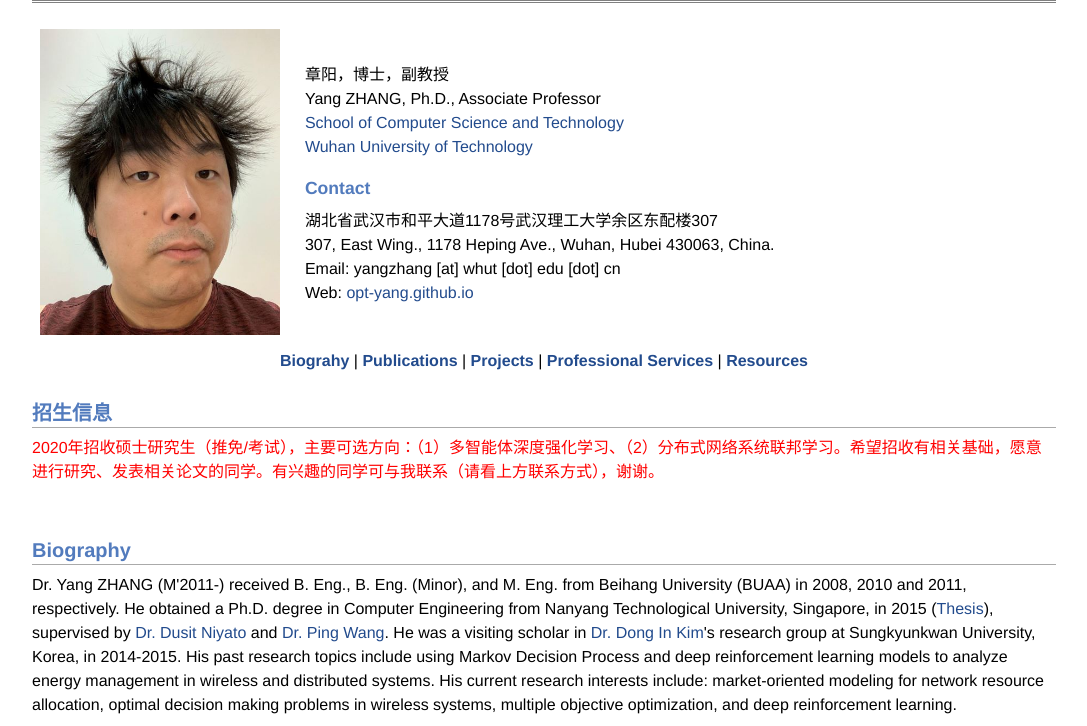
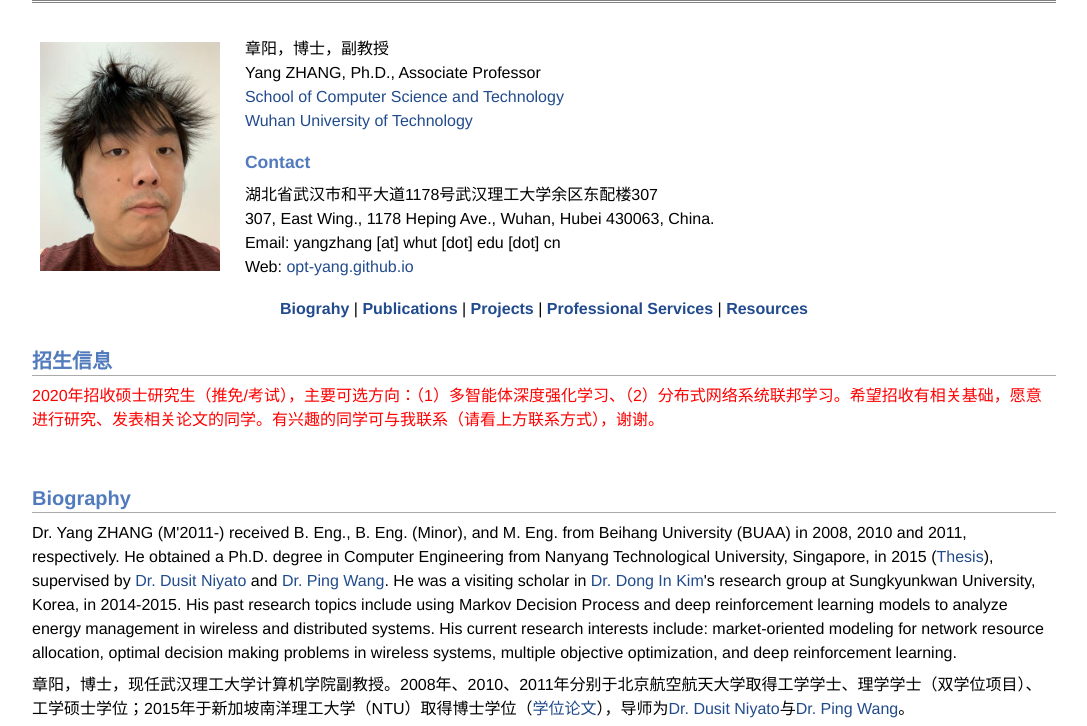
Before and after one commit to opt-yang/opt-yang.github.io, a plain HTML site: page index.html in a window 1280 px wide. Shown: the part 64-790 px from the top of the page, without its empty margins (80-1167 px from the left). Drawn offline with Linux system fonts and the light colour scheme.

Commit message:
Update index.html

```diff
--- a/index.html
+++ b/index.html
@@ -15,7 +15,7 @@
 </div>
 
 <table class="imgtable"><tr><td>
-<img src="./images/bio.jpg" width="240px"/>&nbsp;&nbsp;</td>
+<img src="./images/bio.jpg" width="180px"/>&nbsp;&nbsp;</td>
 <td align="left">
 <p>章阳，博士，副教授<br />
 Yang ZHANG, Ph.D., Associate Professor<br />
```
